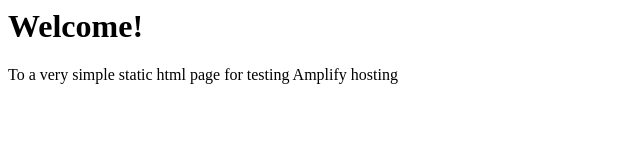
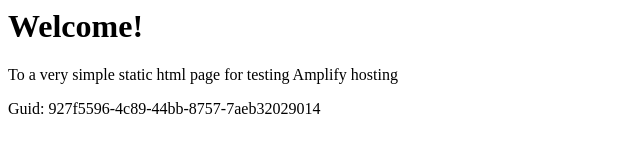
Before and after one commit to aws-aemilia-cdg/Github-PR-Commit-Integration-Test-DoNotTouch-v1-prod-eu-west-3, a website: page src/index.html in a window 1280 px wide. Shown: the whole page, without its empty margins (0-640 px from the left). Drawn offline with Linux system fonts and the light colour scheme.

Commit message:
commit from integ tests

```diff
--- a/src/index.html
+++ b/src/index.html
@@ -1,3 +1,5 @@
+
+
 <html lang="en">
 
 <head>
@@ -10,6 +12,6 @@
 <body>
     <h1>Welcome!</h1>
     <p>To a very simple static html page for testing Amplify hosting</p>
-</body>
+    <p>Guid: 927f5596-4c89-44bb-8757-7aeb32029014</p></body>
 
 </html>
```
